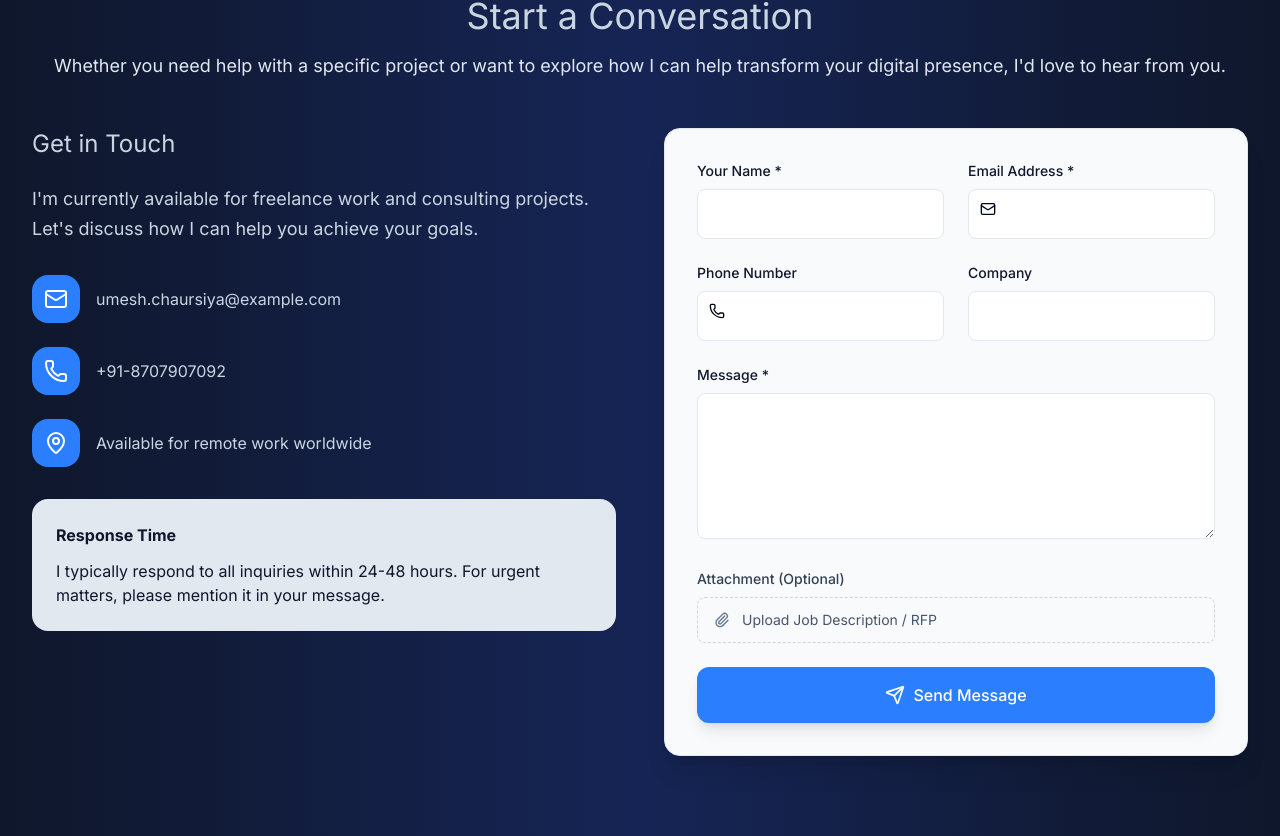
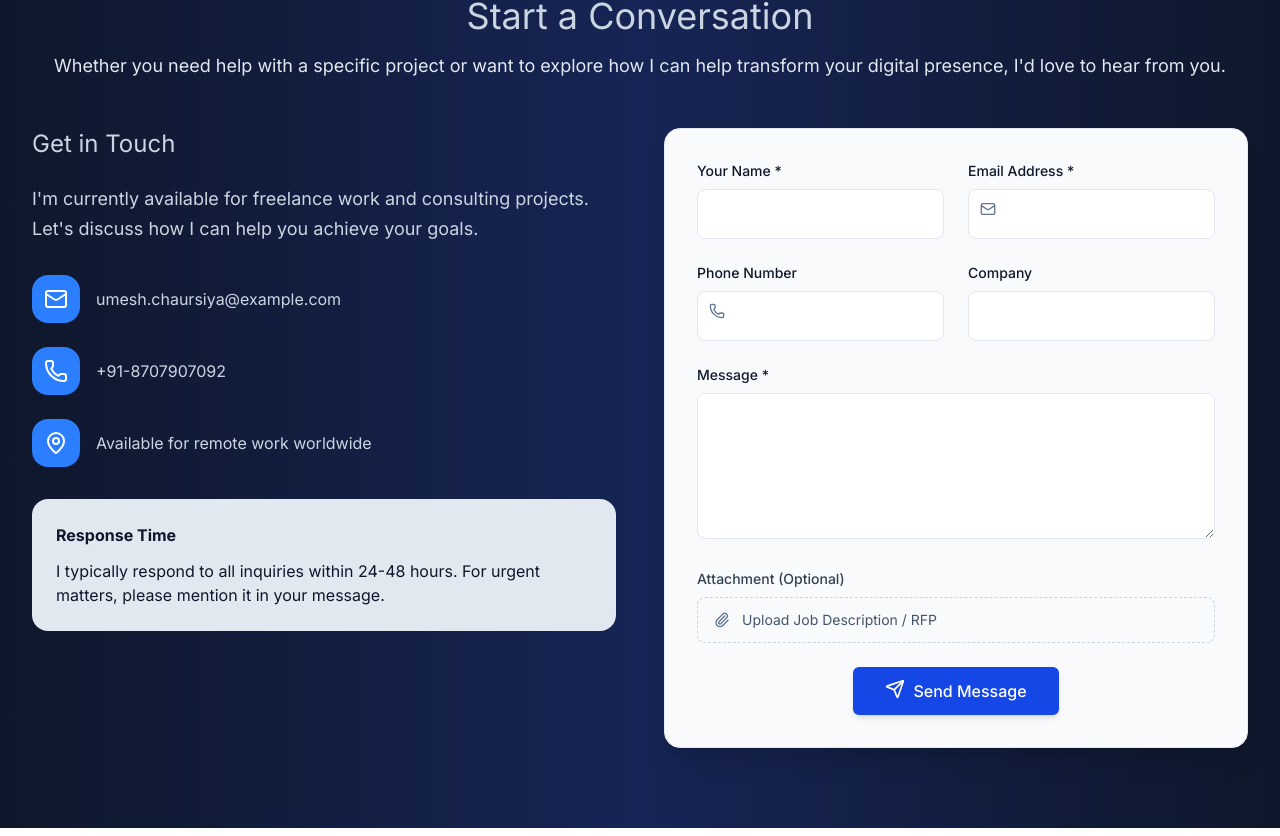
Before and after one commit to chaurasiyaumesh9/mercurion-consulting, a Next.js app: page / in a window 1280 px wide. Shown: the part 6400-7236 px from the top of the page. Built offline with nearby package versions, Linux system fonts and the light colour scheme.

Commit message:
contact form refactored

```diff
--- a/app/components/forms/ContactForm.tsx
+++ b/app/components/forms/ContactForm.tsx
@@ -1,64 +1,78 @@
 "use client";
 
 import { useState } from "react";
-import { Mail, Phone, Paperclip, Send, CheckCircle } from "lucide-react";
+import { CheckCircle, Mail, Paperclip, Phone, Send } from "lucide-react";
 
 type Status = "idle" | "submitting" | "success" | "error";
 
-export default function ContactForm() {
-  const [form, setForm] = useState({
+type FormState = {
+  name: string;
+  email: string;
+  phone: string;
+  company: string;
+  message: string;
+  attachment: File | null;
+};
+
+type FormField = keyof FormState;
+type FormErrors = Partial<Record<FormField, string>>;
+
+const INITIAL_FORM: FormState = {
   name: "",
   email: "",
   phone: "",
   company: "",
   message: "",
-    attachment: null as File | null,
-  });
+  attachment: null,
+};
 
-  const [errors, setErrors] = useState<Record<string, string>>({});
+export default function ContactForm() {
+  const [form, setForm] = useState<FormState>(INITIAL_FORM);
+  const [errors, setErrors] = useState<FormErrors>({});
   const [status, setStatus] = useState<Status>("idle");
   const [errorMessage, setErrorMessage] = useState("");
 
-  /* ================= VALIDATION ================= */
+  function validate(values: FormState): FormErrors {
+    const newErrors: FormErrors = {};
 
-  function validate() {
-    const newErrors: Record<string, string> = {};
+    if (!values.name.trim()) newErrors.name = "Name is required";
 
-    if (!form.name.trim()) newErrors.name = "Name is required";
+    if (!values.email.trim()) newErrors.email = "Email is required";
+    else if (!/\S+@\S+\.\S+/.test(values.email)) {
+      newErrors.email = "Invalid email format";
+    }
 
-    if (!form.email.trim()) newErrors.email = "Email is required";
-    else if (!/\S+@\S+\.\S+/.test(form.email))
-      newErrors.email = "Invalid email format";
+    if (values.phone && !/^[+0-9()\-\s]{7,}$/.test(values.phone)) {
+      newErrors.phone = "Invalid phone number";
+    }
 
-    if (form.phone && !/^[+0-9()\-\s]{7,}$/.test(form.phone))
-      newErrors.phone = "Invalid phone number";
-
-    if (!form.message.trim()) newErrors.message = "Message is required";
+    if (!values.message.trim()) newErrors.message = "Message is required";
 
     return newErrors;
   }
 
-  function updateField(field: string, value: any) {
+  function updateField<K extends FormField>(field: K, value: FormState[K]) {
     setForm((prev) => ({ ...prev, [field]: value }));
+    setErrors((prev) => {
+      if (!prev[field]) return prev;
+      const next = { ...prev };
+      delete next[field];
+      return next;
+    });
   }
 
-  /* ================= SUBMIT ================= */
-
-  async function handleSubmit(e: React.FormEvent) {
+  async function handleSubmit(e: React.FormEvent<HTMLFormElement>) {
     e.preventDefault();
 
-    const validationErrors = validate();
+    const validationErrors = validate(form);
     setErrors(validationErrors);
-
     if (Object.keys(validationErrors).length > 0) return;
 
     setStatus("submitting");
     setErrorMessage("");
 
     try {
-      // 🔥 Build FormData FROM STATE (not DOM)
       const formData = new FormData();
-
       formData.append("name", form.name);
       formData.append("email", form.email);
       formData.append("phone", form.phone);
@@ -77,15 +91,8 @@ export default function ContactForm() {
       if (!res.ok) throw new Error("Failed");
 
       setStatus("success");
-
-      setForm({
-        name: "",
-        email: "",
-        phone: "",
-        company: "",
-        message: "",
-        attachment: null,
-      });
+      setForm(INITIAL_FORM);
+      setErrors({});
     } catch {
       setStatus("error");
       setErrorMessage("Something went wrong. Please try again.");
@@ -94,100 +101,97 @@ export default function ContactForm() {
 
   const isSubmitting = status === "submitting";
 
-  /* ================= UI ================= */
-
   return (
     <div className="bg-slate-50 rounded-2xl p-8 shadow-xl border border-slate-200">
-      {/* Progress */}
       {status === "submitting" && (
-        <div className="w-full h-1 bg-blue-100 rounded mb-6 overflow-hidden">
+        <div
+          aria-hidden="true"
+          className="w-full h-1 bg-blue-100 rounded mb-6 overflow-hidden"
+        >
           <div className="h-full bg-blue-600 animate-pulse w-full" />
         </div>
       )}
 
-      {/* Success */}
       {status === "success" && (
-        <div className="flex flex-col items-center justify-center py-12">
+        <div
+          className="flex flex-col items-center justify-center py-12"
+          role="status"
+          aria-live="polite"
+        >
           <div className="w-20 h-20 bg-blue-500 rounded-full flex items-center justify-center mb-6">
-            <CheckCircle size={40} className="text-white" />
+            <CheckCircle size={40} aria-hidden="true" className="text-white" />
           </div>
           <h3 className="text-2xl font-bold text-slate-900 mb-2">Thank You!</h3>
           <p className="text-slate-600 text-center">
-            Your message has been sent successfully. I'll get back to you soon!
+            Your message has been sent successfully. I&apos;ll get back to you
+            soon!
           </p>
         </div>
       )}
 
-      {/* Error */}
       {status === "error" && (
-        <div className="mb-6 p-4 bg-red-50 text-red-700">❌ {errorMessage}</div>
+        <p
+          className="mb-6 p-4 bg-red-50 text-red-700 rounded-lg"
+          role="alert"
+          aria-live="assertive"
+        >
+          {errorMessage}
+        </p>
       )}
 
-      {status !== "success" && (<form onSubmit={handleSubmit} className="space-y-6">
+      {status !== "success" && (
+        <form onSubmit={handleSubmit} className="space-y-6" noValidate>
           <div className="grid md:grid-cols-2 gap-6">
-          <div>
-            <label
-              htmlFor="name"
-              className="block text-sm font-medium text-slate-900 mb-2"
-            >
-              Your Name *
-            </label>
             <Field
-              value={form.name}
               id="name"
               name="name"
-              onChange={(v: string) => updateField("name", v)}
+              label="Your Name *"
+              type="text"
+              autoComplete="name"
+              value={form.name}
+              onChange={(value) => updateField("name", value)}
               error={errors.name}
+              disabled={isSubmitting}
+            />
+
+            <Field
+              id="email"
+              name="email"
+              label="Email Address *"
+              type="email"
+              autoComplete="email"
+              value={form.email}
+              onChange={(value) => updateField("email", value)}
+              error={errors.email}
+              icon={<Mail className="w-4 h-4" />}
+              disabled={isSubmitting}
+            />
+
+            <Field
+              id="phone"
+              name="phone"
+              label="Phone Number"
+              type="tel"
+              autoComplete="tel"
+              value={form.phone}
+              onChange={(value) => updateField("phone", value)}
+              error={errors.phone}
+              icon={<Phone className="w-4 h-4" />}
+              disabled={isSubmitting}
+            />
+
+            <Field
+              id="company"
+              name="company"
+              label="Company"
+              type="text"
+              autoComplete="organization"
+              value={form.company}
+              onChange={(value) => updateField("company", value)}
               disabled={isSubmitting}
             />
           </div>
 
-          <div>
-            <label
-              htmlFor="email"
-              className="block text-sm font-medium text-slate-900 mb-2"
-            >
-              Email Address *
-            </label>
-            <Field
-              value={form.email}
-              onChange={(v: string) => updateField("email", v)}
-              error={errors.email}
-              icon={<Mail className="w-4 h-4" />}
-              disabled={isSubmitting}
-            />
-          </div>
-
-          <div>
-            <label
-              htmlFor="phone*"
-              className="block text-sm font-medium text-slate-900 mb-2"
-            >
-              Phone Number
-            </label>
-            <Field
-              value={form.phone}
-              onChange={(v: string) => updateField("phone", v)}
-              error={errors.phone}
-              icon={<Phone className="w-4 h-4" />}
-              disabled={isSubmitting}
-            />
-          </div>
-
-          <div>
-            <label
-              htmlFor="company"
-              className="block text-sm font-medium text-slate-900 mb-2"
-            >
-              Company
-            </label>
-            <Field
-              value={form.company}
-              onChange={(v: string) => updateField("company", v)}
-              disabled={isSubmitting}
-            />
-          </div>
-        </div>
           <div>
             <label
               htmlFor="message"
@@ -196,68 +200,140 @@ export default function ContactForm() {
               Message *
             </label>
             <textarea
+              id="message"
+              name="message"
               value={form.message}
               disabled={isSubmitting}
               onChange={(e) => updateField("message", e.target.value)}
               rows={5}
+              aria-invalid={Boolean(errors.message)}
+              aria-describedby={errors.message ? "message-error" : undefined}
               className="w-full border border-slate-200 bg-white rounded-lg px-4 py-3 focus:ring-2 focus:ring-blue-500"
             />
+            {errors.message && (
+              <p
+                id="message-error"
+                className="text-red-500 text-xs mt-1"
+                role="alert"
+              >
+                {errors.message}
+              </p>
+            )}
           </div>
-        {/* Attachment */}{" "}
+
           <div>
-          {" "}
-          <label className="block text-sm font-medium text-[#334155] mb-2">
-            {" "}
-            Attachment (Optional){" "}
-          </label>{" "}
-          <label className="flex items-center gap-3 border border-dashed border-slate-300 rounded-lg px-4 py-3 cursor-pointer hover:bg-slate-50">
-            {" "}
-            <Paperclip className="w-4 h-4 text-slate-500" />{" "}
+            <label
+              htmlFor="attachment"
+              className="block text-sm font-medium text-[#334155] mb-2"
+            >
+              Attachment (Optional)
+            </label>
+            <label
+              htmlFor="attachment"
+              className="flex items-center gap-3 border border-dashed border-slate-300 rounded-lg px-4 py-3 cursor-pointer hover:bg-slate-50"
+            >
+              <Paperclip
+                aria-hidden="true"
+                className="w-4 h-4 text-slate-500"
+              />
               <span className="text-sm text-slate-600">
-              {" "}
                 {form.attachment
                   ? form.attachment.name
-                : "Upload Job Description / RFP"}{" "}
-            </span>{" "}
+                  : "Upload Job Description / RFP"}
+              </span>
+            </label>
             <input
+              id="attachment"
               name="attachment"
               type="file"
-              className="hidden"
+              className="sr-only"
               disabled={isSubmitting}
               onChange={(e) =>
                 updateField("attachment", e.target.files?.[0] || null)
               }
-            />{" "}
-          </label>{" "}
+            />
           </div>
+
+          <div className="flex flex-center justify-center">
             <button
               type="submit"
               disabled={isSubmitting}
-          className="w-full bg-blue-500 text-white px-6 py-4 rounded-xl font-medium hover:bg-blue-600 transition-all hover:scale-105 flex items-center justify-center shadow-lg"
+              className="flex flex-center bg-blue-700 text-white text-center px-8 py-3 rounded-md shadow-md hover:shadow-lg text-base font-medium hover:bg-blue-800 transition"
             >
-          <Send size={20} className="mr-2" />{" "}
+              <Send size={20} className="mr-2" aria-hidden="true" />
               {isSubmitting ? "Sending..." : "Send Message"}
             </button>
-      </form>)}
+          </div>
+        </form>
+      )}
     </div>
   );
 }
 
-/* FIELD */
-function Field({ label, value, onChange, error, icon, disabled }: any) {
+type FieldProps = {
+  id: string;
+  name: string;
+  label: string;
+  value: string;
+  type: React.HTMLInputTypeAttribute;
+  autoComplete?: string;
+  error?: string;
+  icon?: React.ReactNode;
+  disabled: boolean;
+  onChange: (value: string) => void;
+};
+
+function Field({
+  id,
+  name,
+  label,
+  value,
+  type,
+  autoComplete,
+  error,
+  icon,
+  disabled,
+  onChange,
+}: FieldProps) {
+  const errorId = `${id}-error`;
+
   return (
     <div>
-      <label className="text-sm font-medium">{label}</label>
+      <label
+        htmlFor={id}
+        className="block text-sm font-medium text-slate-900 mb-2"
+      >
+        {label}
+      </label>
       <div className="relative">
-        {icon && <div className="absolute left-3 top-3">{icon}</div>}
+        {icon && (
+          <div
+            className="absolute left-3 top-3 text-slate-500"
+            aria-hidden="true"
+          >
+            {icon}
+          </div>
+        )}
         <input
+          id={id}
+          name={name}
+          type={type}
+          autoComplete={autoComplete}
           value={value}
           disabled={disabled}
           onChange={(e) => onChange(e.target.value)}
-          className="w-full bg-white border rounded-lg px-4 py-3"
+          aria-invalid={Boolean(error)}
+          aria-describedby={error ? errorId : undefined}
+          className={`w-full bg-white border rounded-lg py-3 focus:ring-2 focus:ring-blue-500 ${
+            icon ? "pl-10 pr-4" : "px-4"
+          }`}
         />
       </div>
-      {error && <p className="text-red-500 text-xs">{error}</p>}
+      {error && (
+        <p id={errorId} className="text-red-500 text-xs mt-1" role="alert">
+          {error}
+        </p>
+      )}
     </div>
   );
 }
```
Also changed, not shown: app/components/Contact.tsx (+2 -137 lines), app/contact/page.tsx (line endings or trailing spaces). Lines whose indentation alone changed are shown as unchanged.
